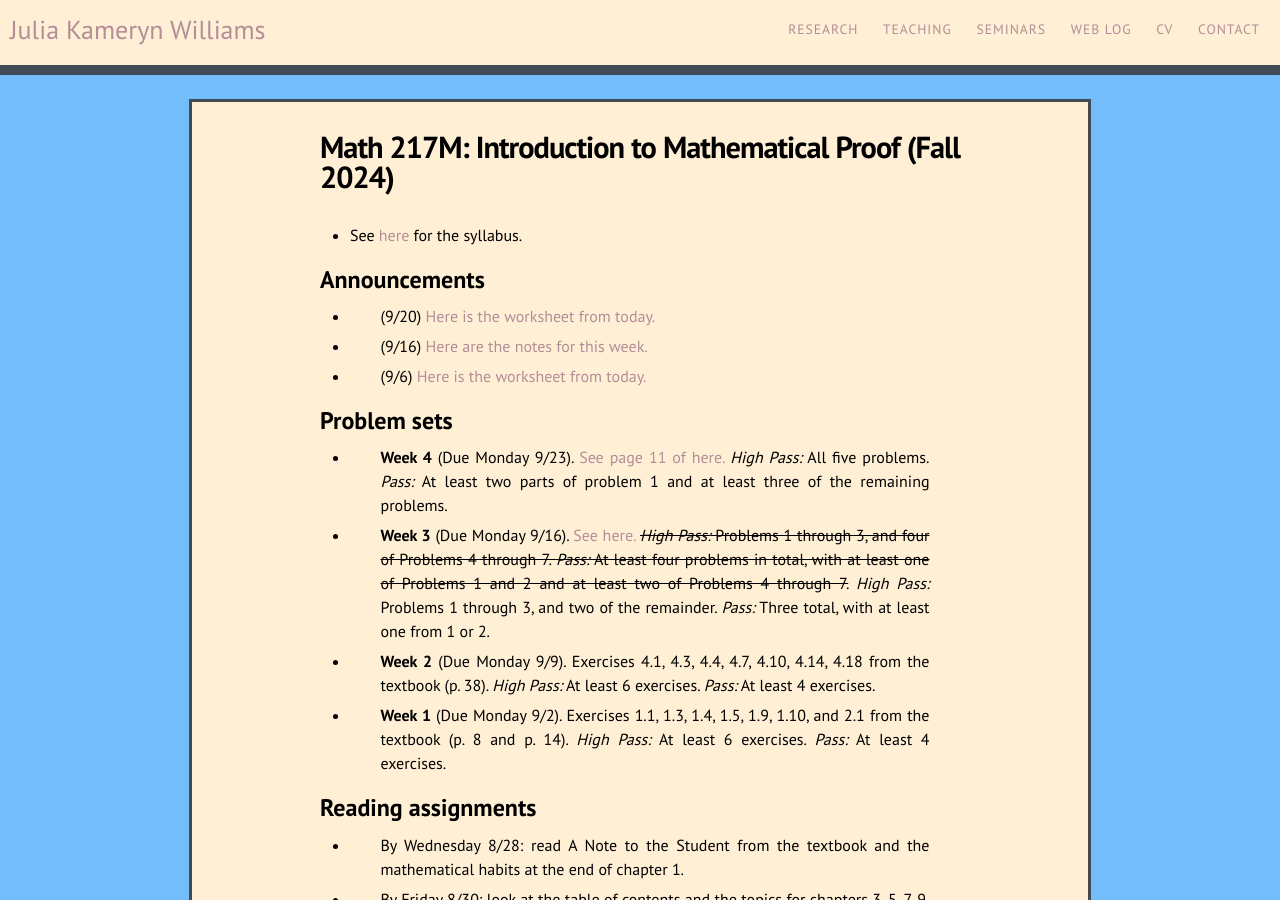
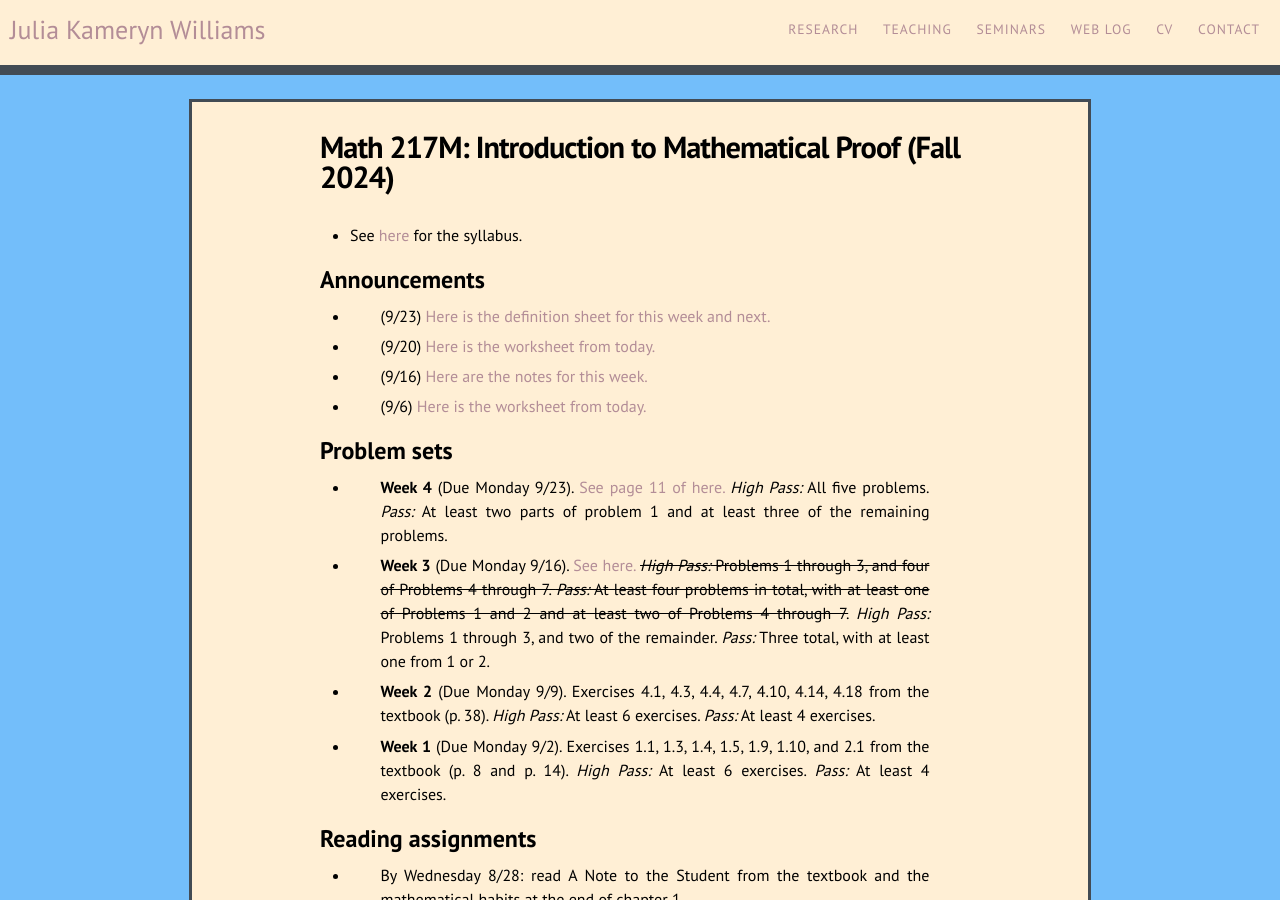
Before and after one commit to kamerynjw/kamerynjw.github.io, a Jekyll site: the page built from teaching/2024/math217m.md, in a window 1280 px wide and 900 px high. Built offline with Jekyll 4.4.1, drawn with Linux system fonts in a browser that asks for light colours; nearby versions of some CDN libraries.

Commit message:
added page of relation/function stufF

```diff
--- a/teaching/2024/math217m.md
+++ b/teaching/2024/math217m.md
@@ -9,6 +9,8 @@ permalink: /teaching/2024/math217m/
 
 Announcements
 -------------
+
+* (9/23) [Here is the definition sheet for this week and next.]({{ page.url }}rel-func.pdf)
 
 * (9/20) [Here is the worksheet from today.]({{ page.url }}translation.pdf)
 
```
Also changed, not shown: 1 other file.
